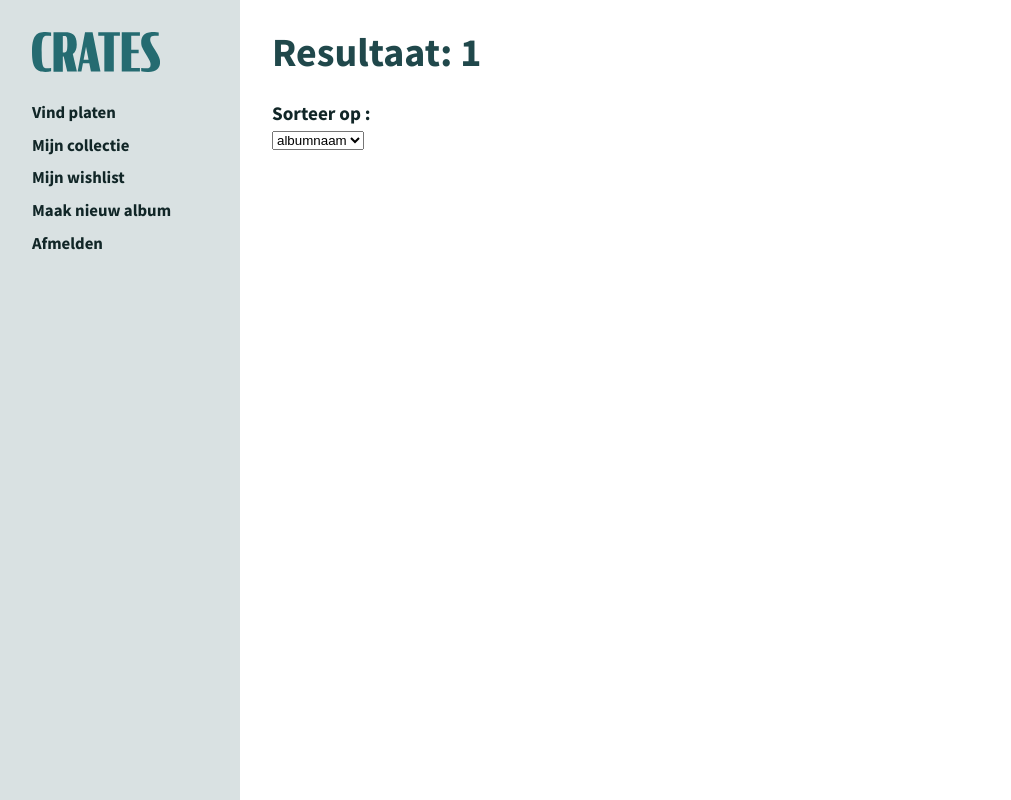
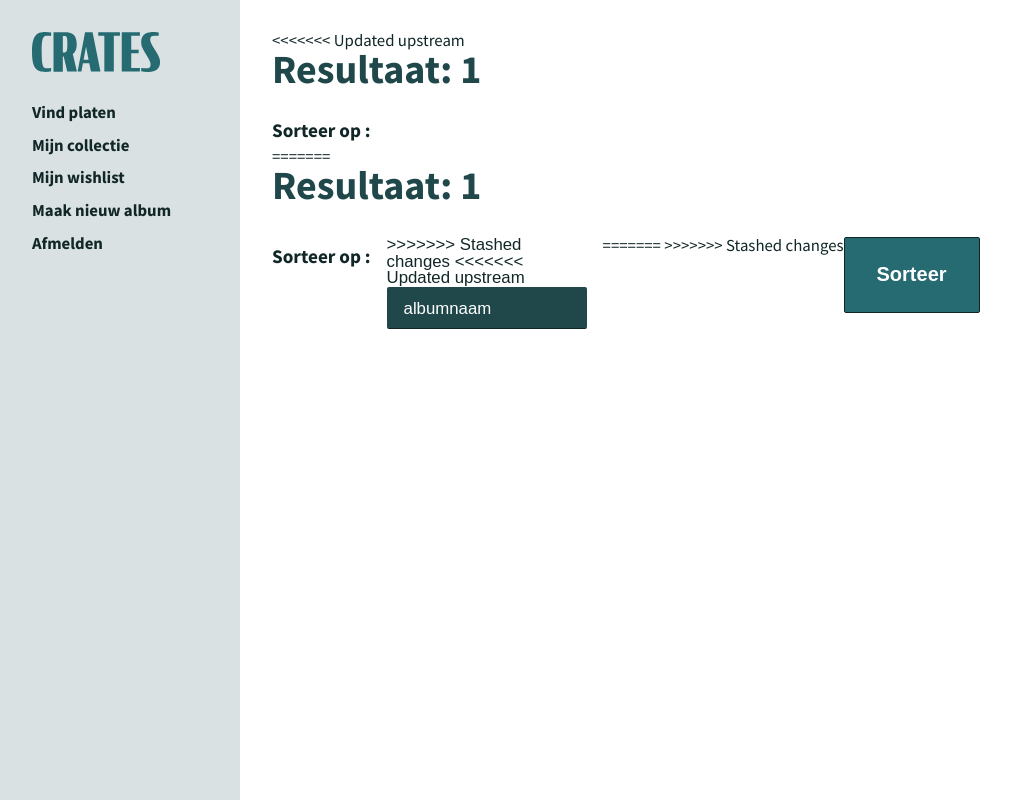
Before and after one commit to stephendeceuster/crates-fsd-course, a PHP site: page /result.php?search=1 in a window 1280 px wide. Shown: the whole page, without its empty margins (0-1011 px from the left). Run offline with PHP 8.4, Linux system fonts and the light colour scheme; data that the repository does not hold is empty; a stand-in replaces the project's code that opens the database connection; style sheets or scripts are compiled from the project's sources.

Commit message:
update sorting + styling

```diff
--- a/assets/css/style.css
+++ b/assets/css/style.css
@@ -147,6 +147,10 @@ body {
   font-family: "Source Sans Pro", sans-serif;
   font-size: 1.05rem;
   display: flex;
+}
+
+.hidden {
+  display: none;
 }
 
 h1 {
@@ -396,4 +400,78 @@ main.album-page .buttons {
   width: 45%;
 }
 
+/* The container must be positioned relative: */
+.custom-select {
+  position: relative;
+  font-family: Arial;
+}
+
+.custom-select select {
+  display: none;
+  /*hide original SELECT element: */
+}
+
+.select-selected {
+  background-color: #20484B;
+}
+
+/* Style the arrow inside the select element: */
+.select-selected:after {
+  position: absolute;
+  content: "";
+  top: 18px;
+  right: 10px;
+  width: 0;
+  height: 0;
+  border: 6px solid transparent;
+  border-color: #ffffff transparent transparent transparent;
+}
+
+/* Point the arrow upwards when the select box is open (active): */
+.select-selected.select-arrow-active:after {
+  border-color: transparent transparent #ffffff transparent;
+  top: 14px;
+}
+
+/* style the items (options), including the selected item: */
+.select-items div, .select-selected {
+  color: #ffffff;
+  padding: 13px 16px;
+  border: 1px solid #112627;
+  border-radius: 2px;
+  border-color: transparent transparent #112627 transparent;
+  cursor: pointer;
+  height: 42px;
+}
+
+/* Style items (options): */
+.select-items {
+  position: absolute;
+  background-color: #256B71;
+  left: 0;
+  right: 0;
+  z-index: 99;
+}
+
+/* Hide the items when the select box is closed: */
+.select-hide {
+  display: none;
+}
+
+.select-items div:hover, .same-as-selected {
+  background-color: #20484B;
+}
+
+div.sort form {
+  display: flex;
+  margin-bottom: 0.5rem;
+}
+div.sort form label,
+div.sort form div.custom-select {
+  margin-right: 1rem;
+}
+div.sort form label {
+  padding-top: 10px;
+}
+
 /*# sourceMappingURL=style.css.map */
--- a/assets/js/script.js
+++ b/assets/js/script.js
@@ -1 +1,83 @@
 // javascript (of jQuery)
+
+// custom select
+var x, i, j, l, ll, selElmnt, a, b, c;
+/* Look for any elements with the class "custom-select": */
+x = document.getElementsByClassName("custom-select");
+l = x.length;
+for (i = 0; i < l; i++) {
+  selElmnt = x[i].getElementsByTagName("select")[0];
+  ll = selElmnt.length;
+  /* For each element, create a new DIV that will act as the selected item: */
+  a = document.createElement("DIV");
+  a.setAttribute("class", "select-selected");
+  a.innerHTML = selElmnt.options[selElmnt.selectedIndex].innerHTML;
+  x[i].appendChild(a);
+  /* For each element, create a new DIV that will contain the option list: */
+  b = document.createElement("DIV");
+  b.setAttribute("class", "select-items select-hide");
+  for (j = 1; j < ll; j++) {
+    /* For each option in the original select element,
+    create a new DIV that will act as an option item: */
+    c = document.createElement("DIV");
+    c.innerHTML = selElmnt.options[j].innerHTML;
+    c.addEventListener("click", function(e) {
+        /* When an item is clicked, update the original select box,
+        and the selected item: */
+        var y, i, k, s, h, sl, yl;
+        s = this.parentNode.parentNode.getElementsByTagName("select")[0];
+        sl = s.length;
+        h = this.parentNode.previousSibling;
+        for (i = 0; i < sl; i++) {
+          if (s.options[i].innerHTML == this.innerHTML) {
+            s.selectedIndex = i;
+            h.innerHTML = this.innerHTML;
+            y = this.parentNode.getElementsByClassName("same-as-selected");
+            yl = y.length;
+            for (k = 0; k < yl; k++) {
+              y[k].removeAttribute("class");
+            }
+            this.setAttribute("class", "same-as-selected");
+            break;
+          }
+        }
+        h.click();
+    });
+    b.appendChild(c);
+  }
+  x[i].appendChild(b);
+  a.addEventListener("click", function(e) {
+    /* When the select box is clicked, close any other select boxes,
+    and open/close the current select box: */
+    e.stopPropagation();
+    closeAllSelect(this);
+    this.nextSibling.classList.toggle("select-hide");
+    this.classList.toggle("select-arrow-active");
+  });
+}
+
+function closeAllSelect(elmnt) {
+  /* A function that will close all select boxes in the document,
+  except the current select box: */
+  var x, y, i, xl, yl, arrNo = [];
+  x = document.getElementsByClassName("select-items");
+  y = document.getElementsByClassName("select-selected");
+  xl = x.length;
+  yl = y.length;
+  for (i = 0; i < yl; i++) {
+    if (elmnt == y[i]) {
+      arrNo.push(i)
+    } else {
+      y[i].classList.remove("select-arrow-active");
+    }
+  }
+  for (i = 0; i < xl; i++) {
+    if (arrNo.indexOf(i)) {
+      x[i].classList.add("select-hide");
+    }
+  }
+}
+
+/* If the user clicks anywhere outside the select box,
+then close all select boxes: */
+document.addEventListener("click", closeAllSelect);
--- a/assets/src/style.scss
+++ b/assets/src/style.scss
@@ -10,6 +10,10 @@ body {
   font-family: $sourcesans;
   font-size: 1.05rem;
   display: flex;
+}
+
+.hidden {
+  display: none;
 }
 
 // Typography
@@ -249,3 +253,79 @@ main.album-page {
     width: 45%;
   }
 }
+
+
+// Custom Select
+/* The container must be positioned relative: */
+.custom-select {
+  position: relative;
+  font-family: Arial;
+}
+
+.custom-select select {
+  display: none; /*hide original SELECT element: */
+}
+
+.select-selected {
+  background-color: $clr2;
+}
+
+/* Style the arrow inside the select element: */
+.select-selected:after {
+  position: absolute;
+  content: "";
+  top: 18px;
+  right: 10px;
+  width: 0;
+  height: 0;
+  border: 6px solid transparent;
+  border-color: $white transparent transparent transparent;
+}
+
+/* Point the arrow upwards when the select box is open (active): */
+.select-selected.select-arrow-active:after {
+  border-color: transparent transparent $white transparent;
+  top: 14px;
+}
+
+/* style the items (options), including the selected item: */
+.select-items div,.select-selected {
+  color: #ffffff;
+  padding: 13px 16px;
+  border: 1px solid $clr1;
+  border-radius: 2px;
+  border-color: transparent transparent $clr1 transparent;
+  cursor: pointer;
+  height: 42px;
+}
+
+/* Style items (options): */
+.select-items {
+  position: absolute;
+  background-color: $clr3;
+  //top: 100%;
+  left: 0;
+  right: 0;
+  z-index: 99;
+}
+
+/* Hide the items when the select box is closed: */
+.select-hide {
+  display: none;
+}
+
+.select-items div:hover, .same-as-selected {
+  background-color: $clr2;
+}
+
+div.sort form {
+  display: flex;
+  margin-bottom: 0.5rem;
+  label,
+  div.custom-select {
+    margin-right: 1rem;
+  }
+  label {
+    padding-top: 10px;
+  }
+}
--- a/templates/zoekresultaten.html
+++ b/templates/zoekresultaten.html
@@ -1,15 +1,35 @@
+<<<<<<< Updated upstream
 
 
         <h1>Resultaat: %ZOEKTERM%</h1>
         <div class="sort">
             <label for="sorting">Sorteer op : </label>
+=======
+<h1>Resultaat: %ZOEKTERM%</h1>
+<div class="sort">
+    <form id="sort" name="sort" method="GET" action="%currentURL%">
+        <input type="text" class="hidden" id="search" name="search" value="%ZOEKTERM%" readonly>
+        <label for="sorting">Sorteer op : </label>
+        <div class="custom-select" style="width:200px;">
+>>>>>>> Stashed changes
             <select name="sorting" id="sorting">
                 <option value="">albumnaam</option>
                 <option value="">artiestnaam</option>
                 <option value="">populariteit</option>
                 <option value="">quotering</option>
             </select>
+<<<<<<< Updated upstream
         </div>
         <div class="search-results">
             %searchresult%
+=======
+>>>>>>> Stashed changes
         </div>
+        <button type="submit" class="collection-button">
+            Sorteer
+        </button>
+    </form>
+</div>
+<div class="search-results">
+    %searchresult%
+</div>
```
Also changed, not shown: 1 other file.
